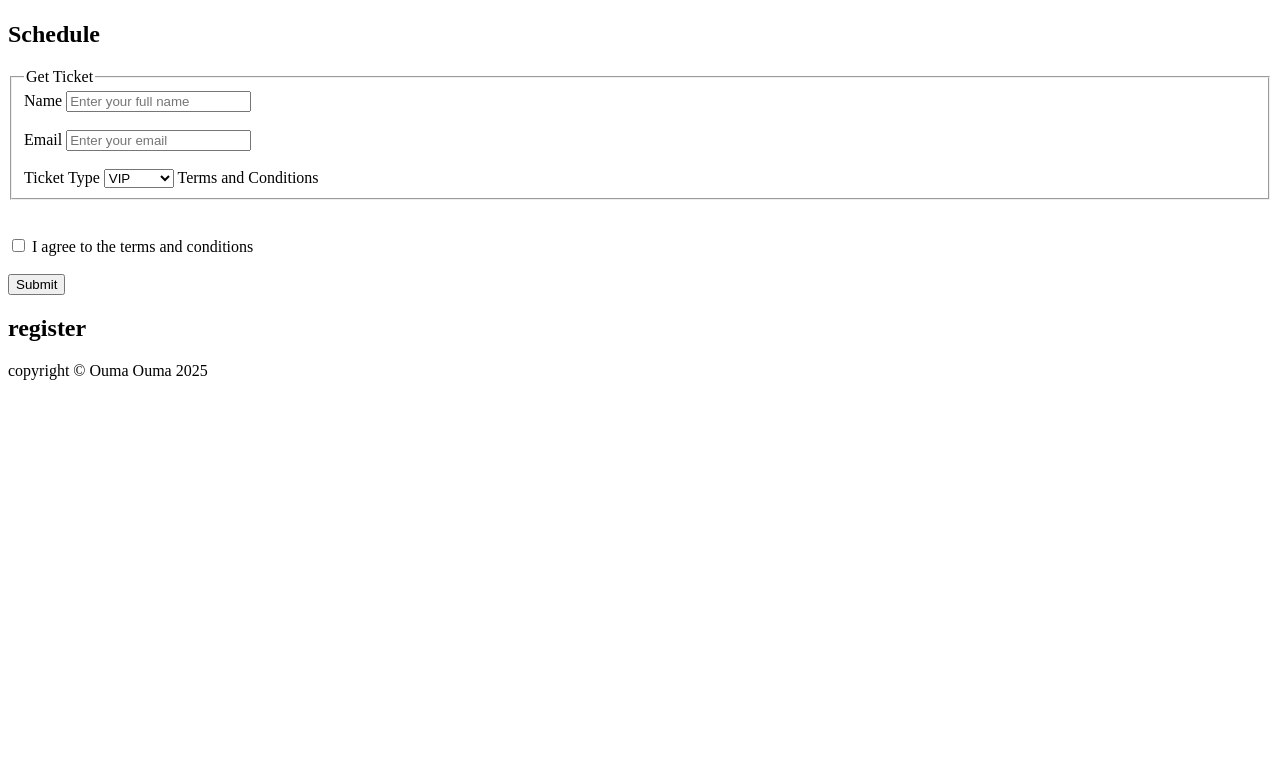
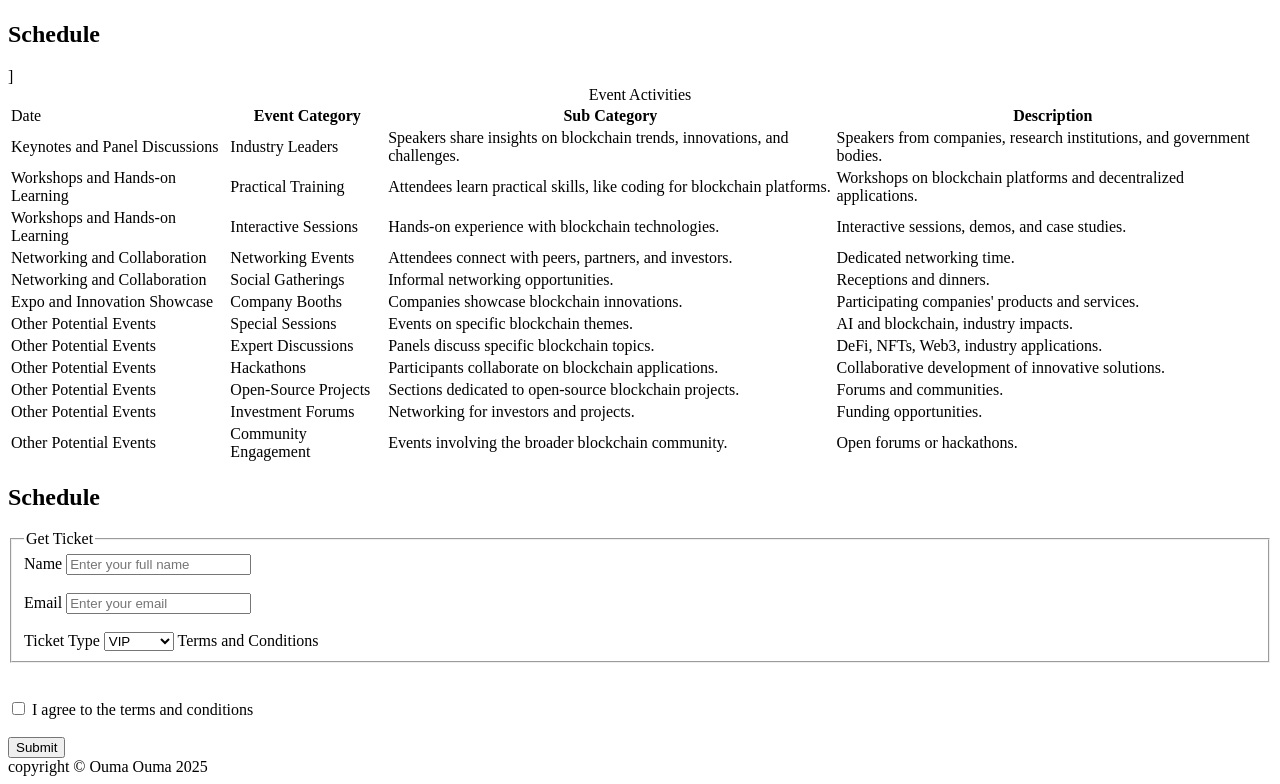
Before and after one commit to oumaoumag/practise-js, a plain HTML site: page web-technologies-practice/01-html-fundamentals/index.html in a window 1280 px wide. Shown: the part 1598-2382 px from the top of the page. Before the commit the page ends 1986 px from the top, so only its background shows below. Drawn offline with Linux system fonts and the light colour scheme.

```diff
--- a/web-technologies-practice/01-html-fundamentals/index.html
+++ b/web-technologies-practice/01-html-fundamentals/index.html
@@ -53,6 +53,99 @@
         <section class="schedule">
             <h2>Schedule</h2>
 
+            <table>
+                <caption>Event Activities</caption>
+                <thead>
+                    <tr>
+                        <td>Date</td>
+                        <th>Event Category</th>
+                        <th>Sub Category</th>
+                        <th>Description</th>
+                    </tr>
+                </thead>]
+                <tbody>
+                    <tr>
+                        <td>Keynotes and Panel Discussions</td>
+                        <td>Industry Leaders</td>
+                        <td>Speakers share insights on blockchain trends, innovations, and challenges.</td>
+                        <td>Speakers from companies, research institutions, and government bodies.</td>
+                    </tr>
+                    <tr>
+                        <td>Workshops and Hands-on Learning</td>
+                        <td>Practical Training</td>
+                        <td>Attendees learn practical skills, like coding for blockchain platforms.</td>
+                        <td>Workshops on blockchain platforms and decentralized applications.</td>
+                    </tr>
+                    <tr>
+                        <td>Workshops and Hands-on Learning</td>
+                        <td>Interactive Sessions</td>
+                        <td>Hands-on experience with blockchain technologies.</td>
+                        <td>Interactive sessions, demos, and case studies.</td>
+                    </tr>
+                    <tr>
+                        <td>Networking and Collaboration</td>
+                        <td>Networking Events</td>
+                        <td>Attendees connect with peers, partners, and investors.</td>
+                        <td>Dedicated networking time.</td>
+                    </tr>
+                    <tr>
+                        <td>Networking and Collaboration</td>
+                        <td>Social Gatherings</td>
+                        <td>Informal networking opportunities.</td>
+                        <td>Receptions and dinners.</td>
+                    </tr>
+                    <tr>
+                        <td>Expo and Innovation Showcase</td>
+                        <td>Company Booths</td>
+                        <td>Companies showcase blockchain innovations.</td>
+                        <td>Participating companies' products and services.</td>
+                    </tr>
+                    <tr>
+                        <td>Other Potential Events</td>
+                        <td>Special Sessions</td>
+                        <td>Events on specific blockchain themes.</td>
+                        <td>AI and blockchain, industry impacts.</td>
+                    </tr>
+                    <tr>
+                        <td>Other Potential Events</td>
+                        <td>Expert Discussions</td>
+                        <td>Panels discuss specific blockchain topics.</td>
+                        <td>DeFi, NFTs, Web3, industry applications.</td>
+                    </tr>
+                     <tr>
+                        <td>Other Potential Events</td>
+                        <td>Hackathons</td>
+                        <td>Participants collaborate on blockchain applications.</td>
+                        <td>Collaborative development of innovative solutions.</td>
+                    </tr>
+                    <tr>
+                        <td>Other Potential Events</td>
+                        <td>Open-Source Projects</td>
+                        <td>Sections dedicated to open-source blockchain projects.</td>
+                        <td>Forums and communities.</td>
+                    </tr>
+                    <tr>
+                        <td>Other Potential Events</td>
+                        <td>Investment Forums</td>
+                        <td>Networking for investors and projects.</td>
+                        <td>Funding opportunities.</td>
+                    </tr>
+                     <tr>
+                        <td>Other Potential Events</td>
+                        <td>Community Engagement</td>
+                        <td>Events involving the broader blockchain community.</td>
+                        <td>Open forums or hackathons.</td>
+                    </tr>
+                </tbody>
+
+            </table>
+
+
+        </section>
+
+        <section class="register">
+            <h2>Schedule</h2>
+
             <form action="/submit-form" method="post">
                 <fieldset>
                     <legend>Get Ticket</legend>
@@ -78,10 +171,6 @@
             </form>
         </section>
 
-        <section class="register">
-            <h2>register</h2>
-        </section>
-
 
         <footer class="footer">copyright © Ouma Ouma 2025</footer>
     </main>
```
